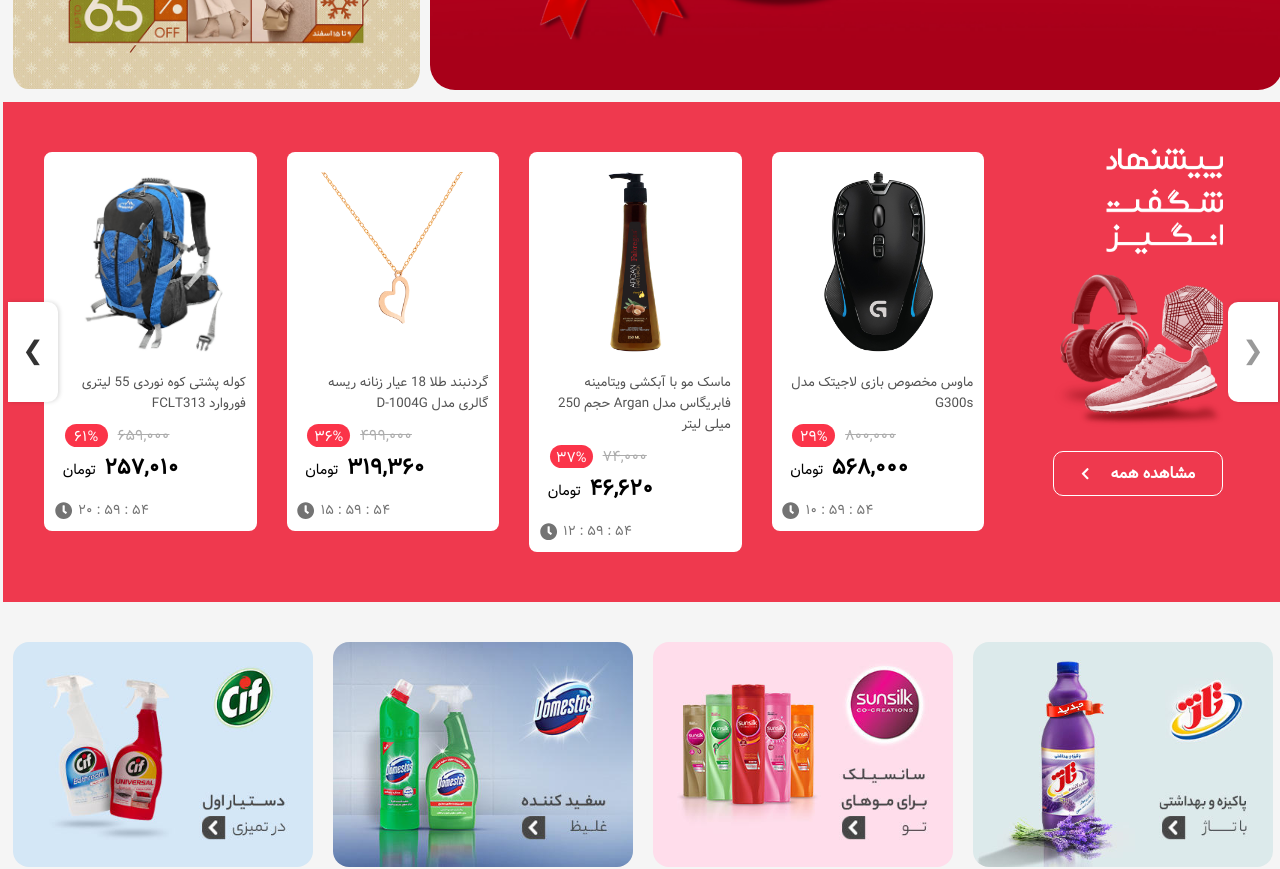
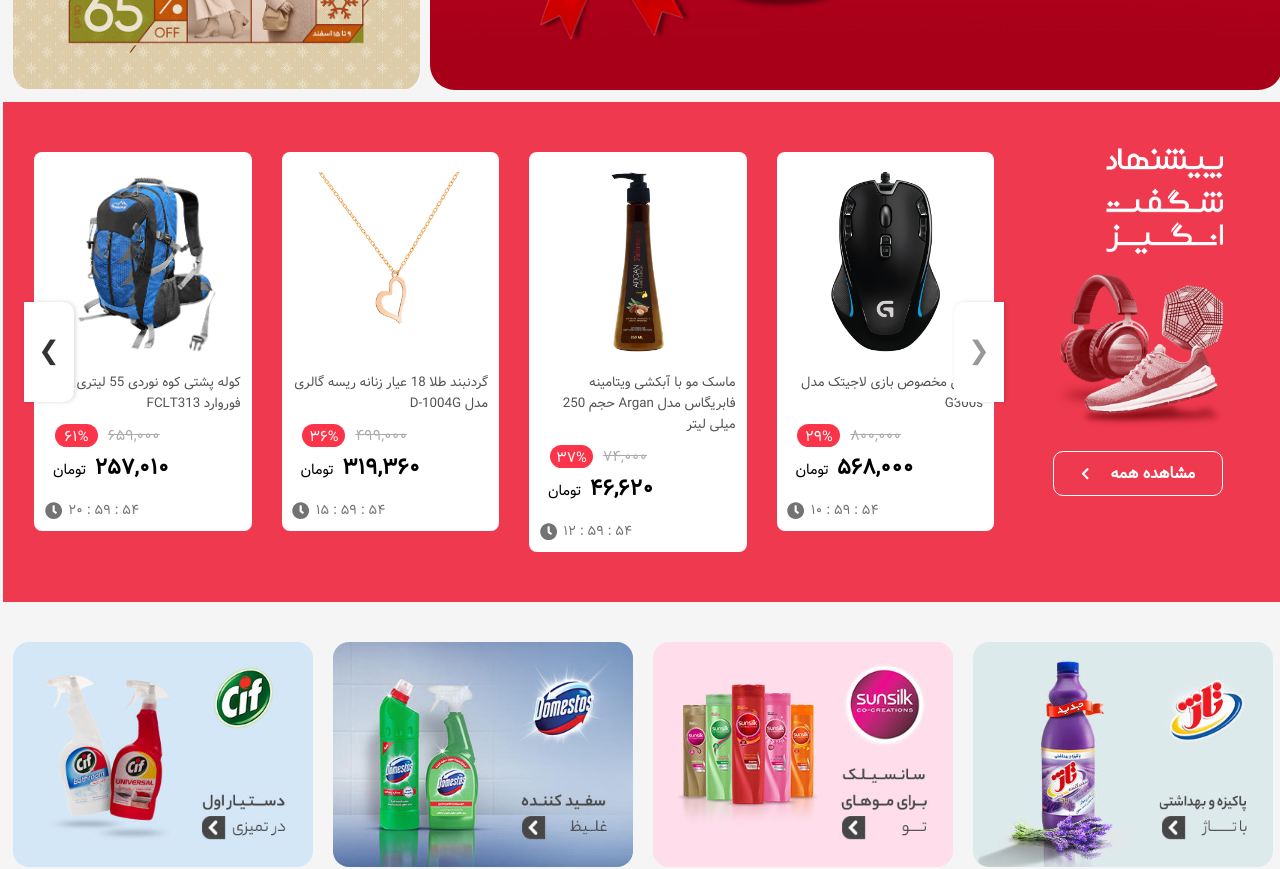
Before and after one commit to rfnmt/DigiKala-Clone, a Next.js app: page / in a window 1280 px wide. Shown: the part 500-1369 px from the top of the page. Built offline with nearby package versions, Linux system fonts and the light colour scheme.

Commit message:
v0.35 edit carousel style for proper show on vercel

```diff
--- a/styles/globals.css
+++ b/styles/globals.css
@@ -35,7 +35,7 @@
 
 /* react-elastic-carousel Styles */
 
-.galrjd {
+.rec-carousel {
   display: -webkit-box;
   display: -webkit-flex;
   display: -ms-flexbox;
@@ -67,7 +67,7 @@
   box-shadow: 1.5px 0 4px 0 rgb(0 0 0 / 15%) !important;
 }
 
-.cukhLH {
+.rec-slider-container {
   margin: 0 !important;
 }
 
@@ -75,8 +75,8 @@
   margin: 0 5px !important;
 }
 
-.lgksPe:hover:enabled,
-.lgksPe:focus:enabled {
+.rec-arrow-right:hover:enabled,
+.rec-arrow-right:focus:enabled {
   color: #000 !important;
 }
 
```
